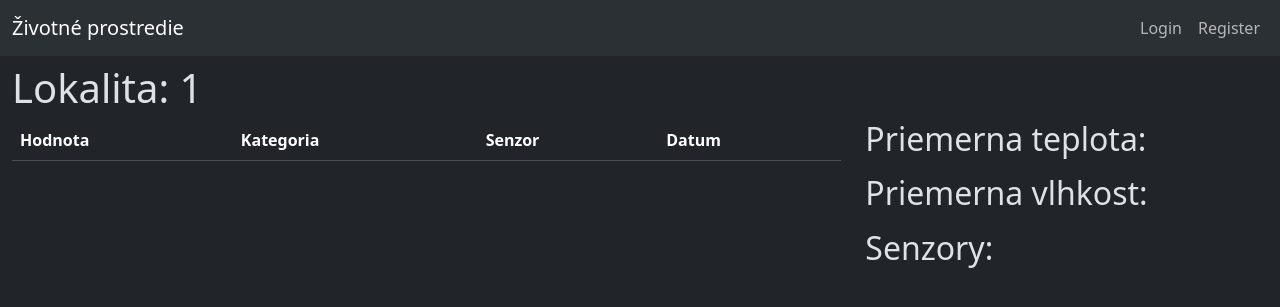
After one commit to dzejkop2/dsy-zivotne-prostredie, a PHP site: page /lokalita_info.php?lokalita=1 in a window 1280 px wide. The commit adds this page. Shown: the top 307 px of the page. Run offline with PHP 8.4, Linux system fonts and the light colour scheme; data comes from the database, SQL or seed files in the repository; both versions use the stored data as it was after the commit; lists and menus that the app fills with data are empty.

Commit message:
nieco take rychle

```diff
--- /dev/null
+++ b/functions.php
@@ -0,0 +1,15 @@
+<?php
+function jednotka($kategoria) {
+    if($kategoria == "vlhkost")
+    {
+        return "%";
+    }
+    elseif($kategoria == "teplota")
+    {
+        return "°C";
+    }
+    else
+    {
+        return "";
+    }
+}
--- /dev/null
+++ b/lokalita_info.php
@@ -0,0 +1,92 @@
+<?php
+    include("./connect.php");
+    include("./functions.php")
+?>
+<!DOCTYPE html>
+<html data-bs-theme="dark">
+<head>
+    <meta charset="UTF-8">
+    <meta name="viewport" content="width=device-width, initial-scale=1.0">
+    <link href="https://cdn.jsdelivr.net/npm/bootstrap@5.3.3/dist/css/bootstrap.min.css" rel="stylesheet" integrity="sha384-QWTKZyjpPEjISv5WaRU9OFeRpok6YctnYmDr5pNlyT2bRjXh0JMhjY6hW+ALEwIH" crossorigin="anonymous">
+    <title><?php echo $_GET["lokalita"]; ?> | Životné prostredie</title>
+</head>
+<body>
+    <header><?php include_once("./header.php")?></header>
+    <div class="container-xxl column-gap-3">
+        <div class="row mt-2">
+            <h1>Lokalita: <?php echo $_GET["lokalita"]; ?></h1>
+            <div class="col-8">
+                <table class="table table-striped">
+                    <thead>
+                        <tr>
+                            <th scope="col">Hodnota</th>
+                            <th scope="col">Kategoria</th>
+                            <th scope="col">Senzor</th>
+                            <th scope="col">Datum</th>
+                        </tr>
+                    </thead>
+                    <tbody>
+                        <?php
+                            $query = "
+                            SELECT data.id, kategoria.nazov AS kategoria_nazov, data.hodnota, senzor.lokacia AS senzor_lokacia,senzor.vybavenie AS senzor_vybavenie, data.datum, data.senzor_id
+                            FROM data
+                            JOIN kategoria ON data.kategoria_id = kategoria.id
+                            JOIN senzor ON data.senzor_id = senzor.id
+                            WHERE senzor.lokacia = \"".$_GET["lokalita"]."\"
+                            ORDER BY datum DESC;
+                            ";
+                            $result = mysqli_query($conn, $query);
+
+                            if (mysqli_num_rows($result) > 0)
+                            {
+                                while($row = mysqli_fetch_assoc($result))
+                                {
+                                    echo "<tr><th scope=\"row\">".$row["hodnota"]."".jednotka($row["kategoria_nazov"])."</th>
+                                        <td>".$row["kategoria_nazov"]."</td>
+                                        <td>Senzor ".$row["senzor_id"].", ".$row["senzor_lokacia"]."</td>
+                                        <td>".$row["datum"]."</td></tr>";
+                                }
+                            }
+                        ?>
+                    </tbody>
+                </table>
+            </div>
+            <div class="col-4">
+                <div class="row mb-2">
+                    <h2>Priemerna teplota:</h2>
+                    <?php
+                        $query= "
+                        "
+                    ?>
+                </div>
+                <div class="row mb-2">
+                    <h2>Priemerna vlhkost:</h2>
+                </div>
+                <div class="row mb-2">
+                    <h2>Senzory:</h2>
+                    <div class="list-group">
+                        <?php
+
+                            $query = "
+                            SELECT *
+                            FROM senzor
+                            WHERE lokacia = \"".$_GET["lokalita"]."\"
+                            ";
+                            $result = mysqli_query($conn, $query);
+
+                            if (mysqli_num_rows($result) > 0)
+                            {
+                                while($row = mysqli_fetch_assoc($result))
+                                {
+                                    echo "<a href=\"#\" class=\"list-group-item list-group-item-action\">Senzor ".$row["id"].", ".$row["lokacia"]."</a>";
+                                }
+                            }
+                        ?>
+                    </div>
+                </div>
+            </div>
+        </div>
+    </div>
+    <script src="https://cdn.jsdelivr.net/npm/bootstrap@5.3.3/dist/js/bootstrap.bundle.min.js" integrity="sha384-YvpcrYf0tY3lHB60NNkmXc5s9fDVZLESaAA55NDzOxhy9GkcIdslK1eN7N6jIeHz" crossorigin="anonymous"></script>
+</body>
+</html>
```
Also changed, not shown: index.php (+11 -23 lines), zivotne_prostredie.sql (+37 -34 lines).
